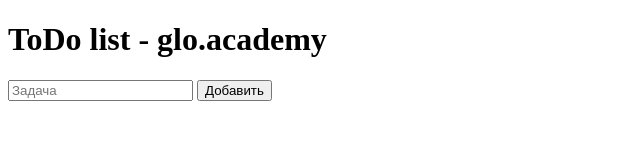
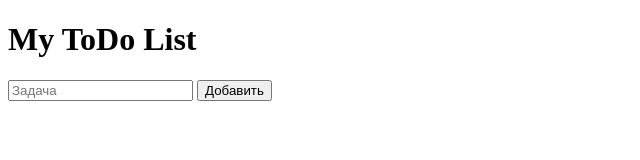
Before and after one commit to avsinitsina/myTodoList, a plain HTML site: page index.html in a window 1280 px wide. Shown: the whole page, without its empty margins (0-640 px from the left). Drawn offline with Linux system fonts and the light colour scheme.

Commit message:
Base of html 2.0

```diff
--- a/index.html
+++ b/index.html
@@ -5,12 +5,12 @@
     <meta name="viewport" content="width=device-width, initial-scale=1.0">
     <meta http-equiv="X-UA-Compatible" content="ie=edge">
     <link rel="stylesheet" href="style.css">
-    <title>Document</title>
+    <title>My ToDo List</title>
 </head>
 <body>
     <div class="container">
         <div class="todoList">
-             <h1>ToDo list - glo.academy</h1>
+             <h1>My ToDo List</h1>
             <div class="createNewTask">
                 <input type="text" class="message" placeholder="Задача">
                 <button class="add">Добавить</button>
```
